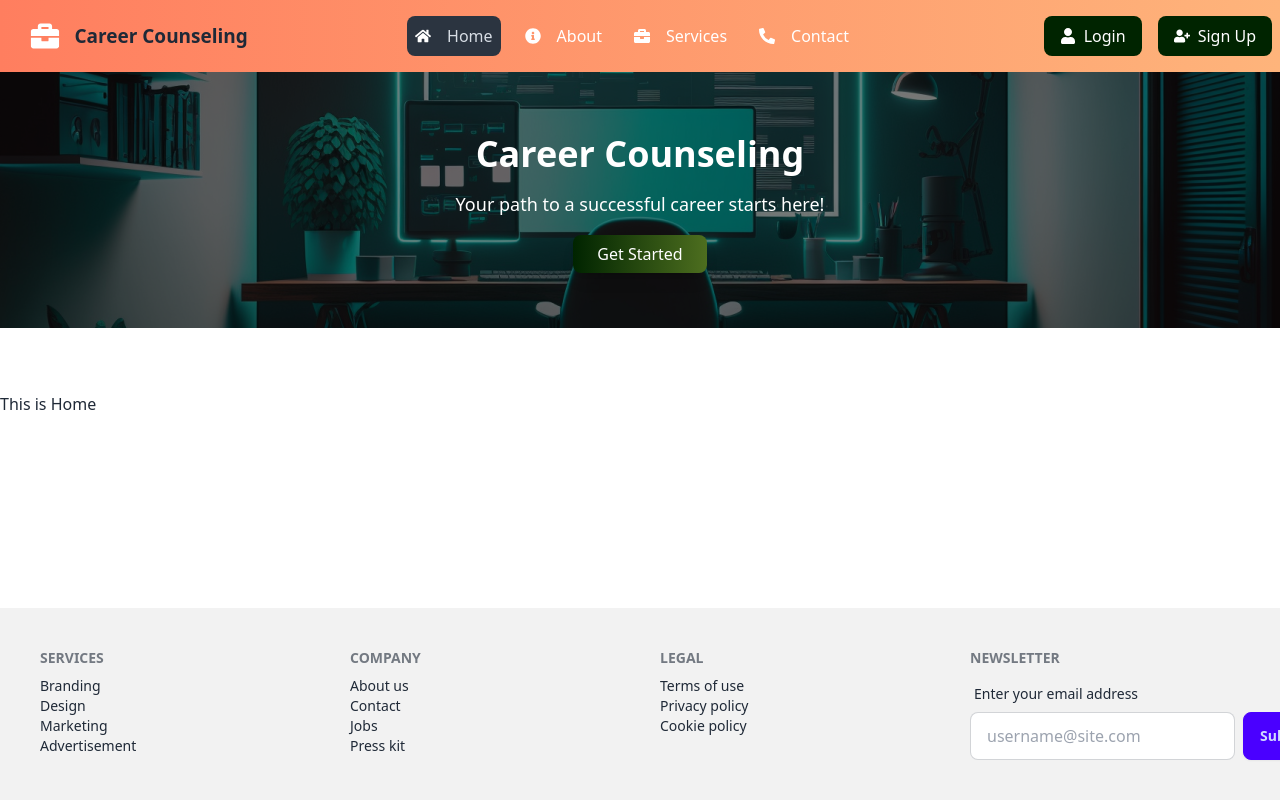
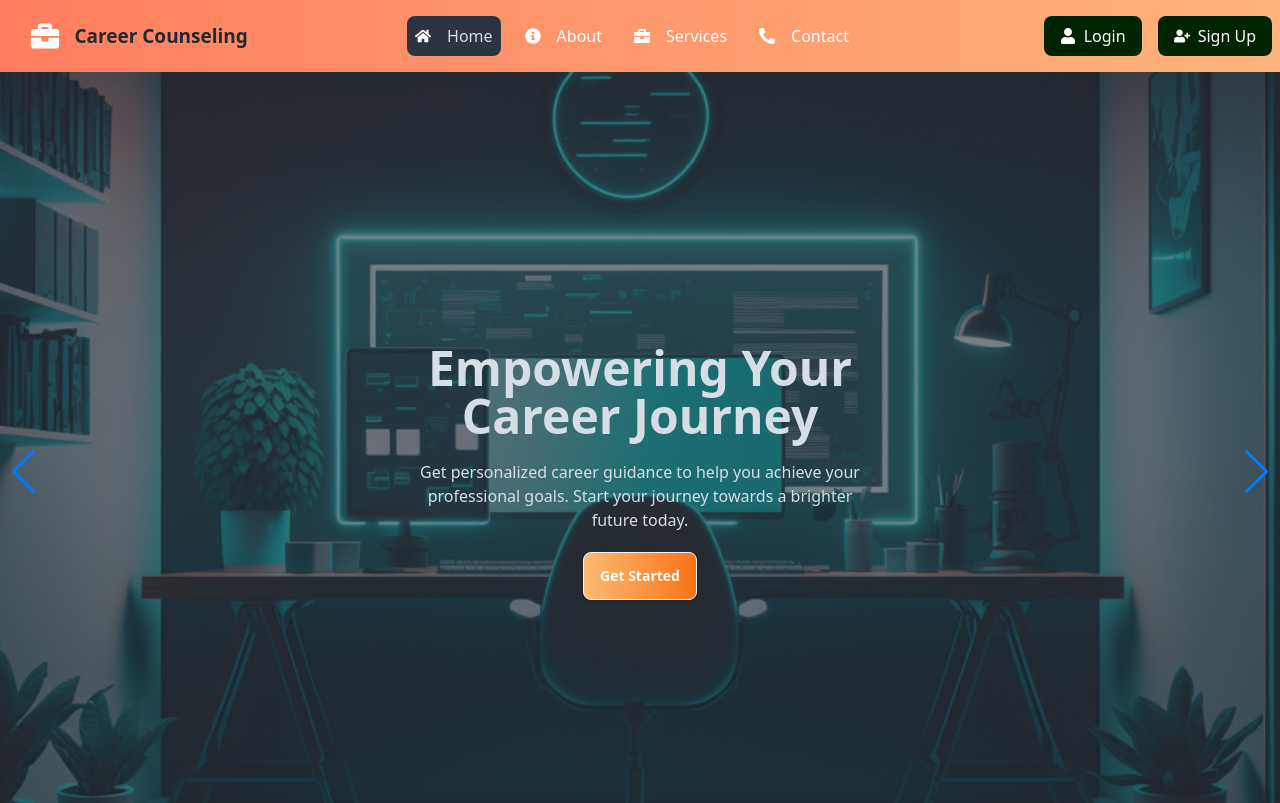
Before and after one commit to MubarratHossain/Career-Counseling, a React (Vite) app in the folder Career-Counseling/: page / in a window 1280 px wide. Shown: the top 803 px of the page. Built offline with nearby package versions, Linux system fonts and the light colour scheme.

Commit message:
setting up firbase init.js and swiper for banner part

```diff
--- a/Career-Counseling/package.json
+++ b/Career-Counseling/package.json
@@ -10,6 +10,7 @@
     "preview": "vite preview"
   },
   "dependencies": {
+    "firebase": "^11.0.2",
     "localforage": "^1.10.0",
     "match-sorter": "^8.0.0",
     "react": "^18.3.1",
--- a/Career-Counseling/src/components/Banner/Banner.jsx
+++ b/Career-Counseling/src/components/Banner/Banner.jsx
@@ -1,26 +1,87 @@
 import React from 'react';
-import { Link } from 'react-router-dom';
-import BannerImage from './background.png';  // Import the background image
+import { Swiper, SwiperSlide } from 'swiper/react';
+import 'swiper/css';
+import 'swiper/css/navigation';
+import 'swiper/css/pagination';
+
+import { Navigation, Pagination } from 'swiper/modules';
+
+import BannerImage1 from './background.png';
+import BannerImage2 from './background.png';
+import BannerImage3 from './background.png';
 
 const Banner = () => {
     return (
-        <div
-            className="relative bg-cover bg-center h-64"
-            style={{ backgroundImage: `url(${BannerImage})` }}  // Set the background image using the imported variable
+        <Swiper
+            modules={[Navigation, Pagination]}
+            navigation
+            pagination={{ clickable: true }}
+            loop={true}
+            className="min-h-screen"
         >
-            <div className="absolute inset-0 bg-black bg-opacity-50 flex justify-center items-center">
-                <div className="text-center text-white p-6">
-                    <h1 className="text-4xl font-bold mb-4">Career Counseling</h1>
-                    <p className="text-lg mb-6">Your path to a successful career starts here!</p>
-                    <Link
-                        to="#contact"
-                        className="bg-gradient-to-r from-[#002400] to-[#4d6e1f] text-white py-2 px-6 rounded-lg shadow-lg hover:opacity-80 transition"
-                    >
-                        Get Started
-                    </Link>
+
+            <SwiperSlide>
+                <div
+                    className="hero min-h-screen"
+                    style={{ backgroundImage: `url(${BannerImage1})`, backgroundSize: 'cover' }}
+                >
+                    <div className="hero-overlay bg-opacity-60"></div>
+                    <div className="hero-content text-neutral-content text-center">
+                        <div className="max-w-md">
+                            <h1 className="mb-5 text-5xl font-bold">Empowering Your Career Journey</h1>
+                            <p className="mb-5">
+                                Get personalized career guidance to help you achieve your professional goals. Start your journey towards a brighter future today.
+                            </p>
+                            <button className="btn bg-gradient-to-r from-orange-300 to-orange-500 text-white hover:from-orange-400 hover:to-orange-600 shadow-md">
+                                Get Started
+                            </button>
+                        </div>
+                    </div>
                 </div>
-            </div>
-        </div>
+            </SwiperSlide>
+
+
+            <SwiperSlide>
+                <div
+                    className="hero min-h-screen"
+                    style={{ backgroundImage: `url(${BannerImage2})`, backgroundSize: 'cover' }}
+                >
+                    <div className="hero-overlay bg-opacity-60"></div>
+                    <div className="hero-content text-neutral-content text-center">
+                        <div className="max-w-md">
+                            <h1 className="mb-5 text-5xl font-bold">Find Your Ideal Career Path</h1>
+                            <p className="mb-5">
+                                Discover careers that match your skills and interests. Our expert advice can help you make informed decisions for a successful career.
+                            </p>
+                            <button className="btn bg-gradient-to-r from-orange-300 to-orange-500 text-white hover:from-orange-400 hover:to-orange-600 shadow-md">
+                                Learn More
+                            </button>
+                        </div>
+                    </div>
+                </div>
+            </SwiperSlide>
+
+
+            <SwiperSlide>
+                <div
+                    className="hero min-h-screen"
+                    style={{ backgroundImage: `url(${BannerImage3})`, backgroundSize: 'cover' }}
+                >
+                    <div className="hero-overlay bg-opacity-60"></div>
+                    <div className="hero-content text-neutral-content text-center">
+                        <div className="max-w-md">
+                            <h1 className="mb-5 text-5xl font-bold">Unlock Your True Potential</h1>
+                            <p className="mb-5">
+                                Join our community and gain access to exclusive resources, workshops, and expert counseling to elevate your career.
+                            </p>
+                            <button className="btn bg-gradient-to-r from-orange-300 to-orange-500 text-white hover:from-orange-400 hover:to-orange-600 shadow-md">
+                                Join Us
+                            </button>
+                        </div>
+                    </div>
+                </div>
+            </SwiperSlide>
+        </Swiper>
     );
 };
 
--- /dev/null
+++ b/Career-Counseling/src/firebase/firebase.init.js
@@ -0,0 +1,22 @@
+
+
+import { initializeApp } from "firebase/app";
+import {getAuth} from "firebase/auth";
+
+
+
+const firebaseConfig = {
+  apiKey: "AIzaSyB_OOFATCft9ZKrGWg7FHLAp5ZQ6fjJNjA",
+  authDomain: "career-counseling-a11e1.firebaseapp.com",
+  projectId: "career-counseling-a11e1",
+  storageBucket: "career-counseling-a11e1.firebasestorage.app",
+  messagingSenderId: "198078191520",
+  appId: "1:198078191520:web:194649df66b8bd6b90f6c5"
+};
+
+// Initialize Firebase
+const app = initializeApp(firebaseConfig);
+
+const auth =getAuth(app);
+
+export {auth};
--- a/package.json
+++ b/package.json
@@ -1,5 +1,7 @@
 {
   "dependencies": {
-    "react-icons": "^5.3.0"
+    "firebase": "^11.0.2",
+    "react-icons": "^5.3.0",
+    "swiper": "^11.1.14"
   }
 }
```
Also changed, not shown: 2 other files (tests, documents, lock files or other folders).
